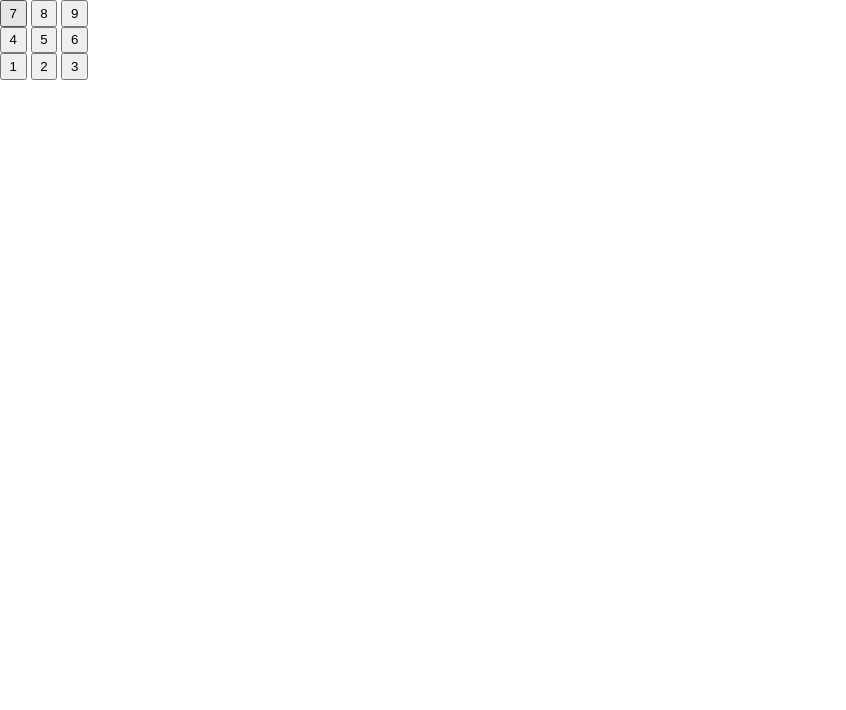
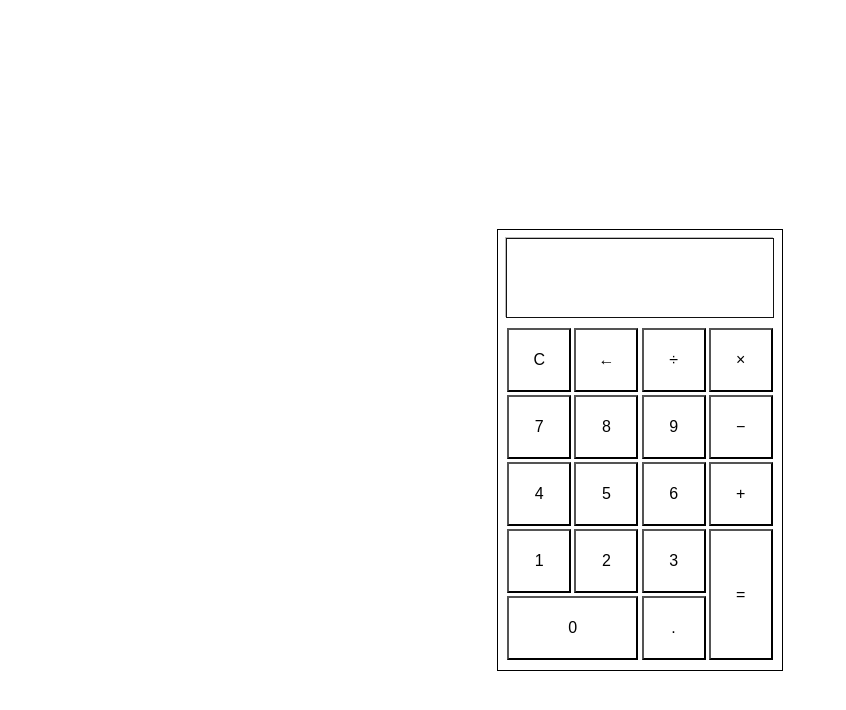
Before and after one commit to yu2/yu2.github.io, a Jekyll site: the page prj/calc/calc.html, which Jekyll copies as it is, in a window 1280 px wide. Shown: the top 710 px of the page, without its empty margins (0-846 px from the left). Built offline with Jekyll 4.4.1, drawn with Linux system fonts in a browser that asks for light colours.

Commit message:
Add files via upload

```diff
--- a/prj/calc/calc.css
+++ b/prj/calc/calc.css
@@ -5,12 +5,75 @@
 }
 
 body {
-  height: 100%;
-  width: 100%;
+  height: 100vh;
+  width: 100vw;
+  display: flex;
+  justify-content: center;
+  align-items: center;
+}
+
+.calc-body {
+  display: flex;
+  flex-direction: column;
+  padding: 0.5em;
+  border: 1px solid black;
+}
+
+.calc-display {
+  height: 5em;
+  border: 1px solid #111;
+  margin-bottom: 0.5em;
+  box-shadow: -1px -1px #bbb;
   display: flex;
 }
 
-.num-btn {
-  height: 2em;
-  width: 2em;
+input[type="text"] {
+  border: none;
 }
+
+input[type="text"]:focus {
+  outline: none;
+}
+
+.calc-pad {
+  display: flex;
+  justify-content: center;
+  align-items: center;
+}
+
+.calc-pad-left {
+  display: flex;
+  justify-content: center;
+  align-items: center;
+  flex-direction: column;
+}
+
+button {
+  background-color: #fff;
+}
+
+.btn {
+  width: 4em;
+  height: 4em;
+  font-size: 1em;
+  margin: 0.1em;
+}
+
+.btn-row {
+  flex-basis: auto;
+  display: flex;
+}
+
+#btn-0 {
+  width: 8.2em;
+}
+
+.btn-col {
+  display: flex;
+  flex-direction: column;
+
+}
+
+#btn-equal {
+  height: 8.2em;
+}
--- a/prj/calc/calc.html
+++ b/prj/calc/calc.html
@@ -7,21 +7,45 @@
     <script src="https://ajax.googleapis.com/ajax/libs/jquery/3.3.1/jquery.min.js"></script>
   </head>
   <body>
-    <div class="buttoms">
-      <div class="btn-row">
-        <button class="num-btn" id="btn-7">7</button>
-        <button class="num-btn" id="btn-8">8</button>
-        <button class="num-btn" id="btn-9">9</button>
+    <div class="calc-body">
+      <div class="calc-display">
+        <input type="text">
       </div>
-      <div class="btn-row">
-        <button class="num-btn" id="btn-4">4</button>
-        <button class="num-btn" id="btn-5">5</button>
-        <button class="num-btn" id="btn-6">6</button>
-      </div>
-      <div class="btn-row">
-        <button class="num-btn" id="btn-1">1</button>
-        <button class="num-btn" id="btn-2">2</button>
-        <button class="num-btn" id="btn-3">3</button>
+      <div class="calc-pad">
+        <div class="calc-pad-left">
+          <div class="btn-row">
+            <button class="btn" id="btn-clear">C</button>
+            <button class="btn" id="btn-del">&larr;</button>
+            <button class="btn" id="btn-div">&divide;</button>
+          </div>
+          <div class="btn-row">
+            <button class="btn" id="btn-7">7</button>
+            <button class="btn" id="btn-8">8</button>
+            <button class="btn" id="btn-9">9</button>
+          </div>
+          <div class="btn-row">
+            <button class="btn" id="btn-4">4</button>
+            <button class="btn" id="btn-5">5</button>
+            <button class="btn" id="btn-6">6</button>
+          </div>
+          <div class="btn-row">
+            <button class="btn" id="btn-1">1</button>
+            <button class="btn" id="btn-2">2</button>
+            <button class="btn" id="btn-3">3</button>
+          </div>
+          <div class="btn-row">
+            <button class="btn" id="btn-0">0</button>
+            <button class="btn" id="btn-dec">.</button>
+          </div>
+        </div>
+        <div class="calc-pad-left">
+          <div class="btn-col">
+            <button class="btn" id="btn-mul">&times;</button>
+            <button class="btn" id="btn-min">&minus;</button>
+            <button class="btn" id="btn-add">+</button>
+            <button class="btn" id="btn-equal">=</button>
+          </div>
+        </div>
       </div>
     </div>
     <script src="calc.js"></script>
--- a/prj/calc/calc.js
+++ b/prj/calc/calc.js
@@ -1,3 +1,5 @@
 $(function() {
-
+  var displayHeight = $(".calc-display").height();
+  console.log(displayHeight);
+  //$("input").css("font-size", displayHeight);
 });
```
